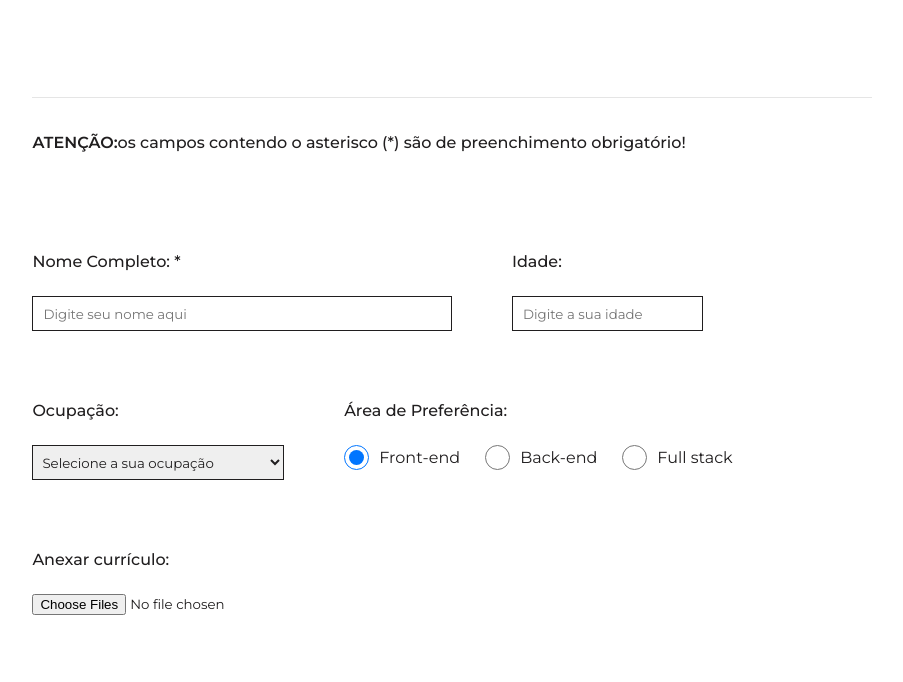
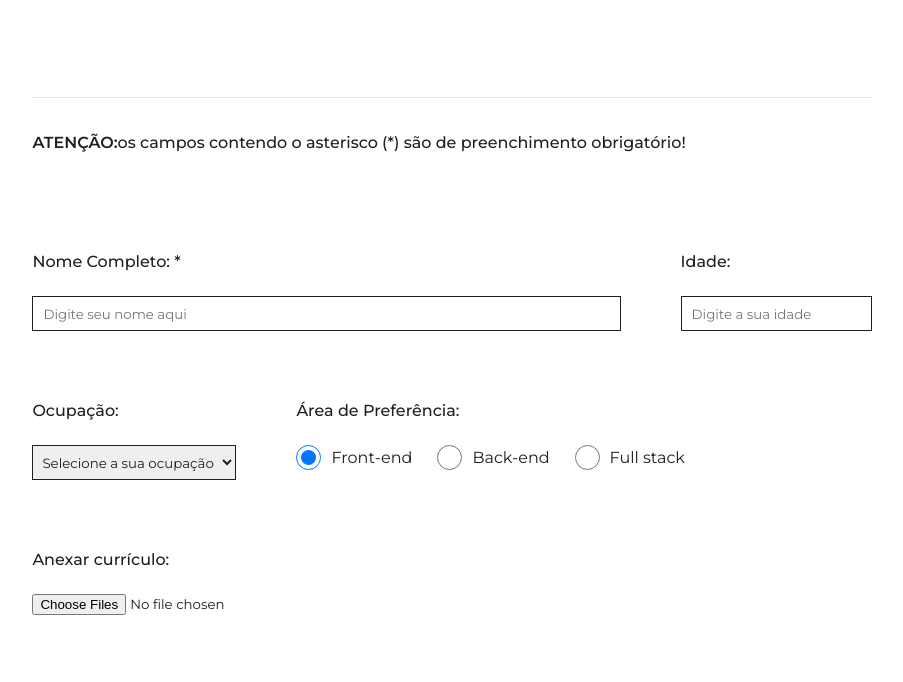
Before and after one commit to CarlaBruckmann/formulario_LetsDev_Paipe, a plain HTML site: page index.html in a window 1280 px wide. Shown: the part 657-1339 px from the top of the page, without its empty margins (188-1091 px from the left). Drawn offline with Linux system fonts and the light colour scheme.

Commit message:
Ajusta tamanho do select - form

```diff
--- a/assets/css/home.css
+++ b/assets/css/home.css
@@ -70,10 +70,7 @@ form .row {
   gap: 60px;
 }
 .column-input.input-text {
-  width: 50%;
-}
-.column-input.select {
-  width: 30%;
+  width: 100%;
 }
 .column-input.select select {
   padding: 0 5px;
```
Also changed, not shown: preview/preview-home.png (deleted).
